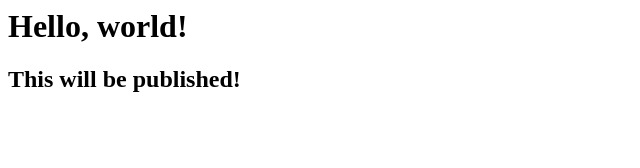
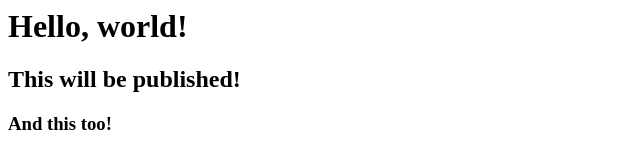
Before and after one commit to Vitorgus/action-pages-test, a plain HTML site: page index.html in a window 1280 px wide. Shown: the whole page, without its empty margins (0-640 px from the left). Drawn offline with Linux system fonts and the light colour scheme.

Commit message:
Update index.html

```diff
--- a/index.html
+++ b/index.html
@@ -1,2 +1,3 @@
 <h1>Hello, world!</h1>
 <h2>This will be published!</h2>
+<h3>And this too!</h3>
```
